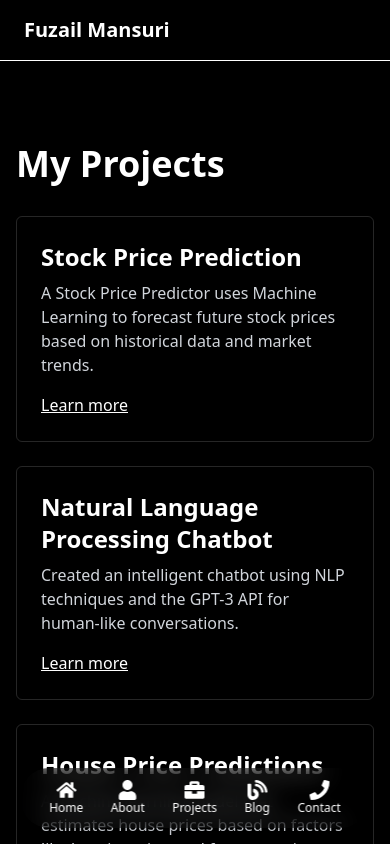
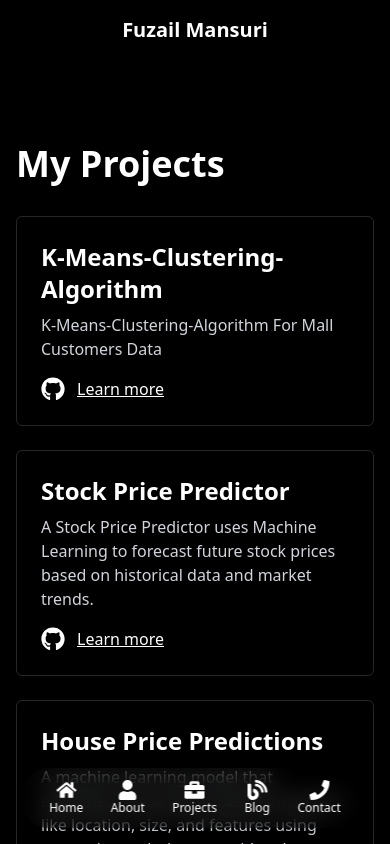
Before and after one commit to fuz3l/portfolio-website01, a Next.js app: page /projects in a window 390 px wide. Shown: the top 844 px of the page. Built offline with nearby package versions, Linux system fonts and the light colour scheme.

Commit message:
Updated Header, added links to project section

```diff
--- a/src/app/about/page.jsx
+++ b/src/app/about/page.jsx
@@ -1,17 +1,12 @@
 import Image from "next/image"
+import { FaLinkedin, FaGithub } from "react-icons/fa";
 
 export default function About() {
   return (
     <div className="max-w-4xl mt-28 mx-auto">
       <h1 className="text-4xl font-bold mb-8 animate-fadeIn">About Me</h1>
       <div className="flex flex-col md:flex-row items-center md:items-start gap-8">
-        {/* <Image
-          src="/placeholder.svg?height=300&width=300"
-          alt="Profile picture"
-          width={300}
-          height={300}
-          className="grayscale"
-        /> */}
+
         <div className="space-y-4 stagger-animate">
           <p>
             Hello! I'm Fuzail, deeply passionate about Artificial Intelligence and Machine Learning, exploring how data-driven models can solve real-world problems. Currently, I’m diving into machine learning algorithms, data preprocessing, and model optimization to build intelligent and efficient solutions.
@@ -23,6 +18,19 @@ export default function About() {
           When I'm not coding or training models, I spend my time reading articles about AI/ML and technology, exploring biographies of successful business leaders, learning about history and historical figures, and sharing my thoughts on Twitter. I believe in the power of AI to transform industries and shape the future, and I'm always eager to learn and engage with new ideas in this ever-evolving field.
           </p>
         </div>
+        <div className="flex md:flex-col md:space-x-0 space-x-2 flex-row">
+       <a href="https://linkedin.com/in/fuzailmansuri"><FaLinkedin className="text-4xl hover:text-gray-400" /></a>
+<a href="https://github.com/fuz3l"><FaGithub  className="text-4xl md:mt-3 hover:text-gray-400"/></a>
+        </div>
+        <div className="md:hidden">
+           <Image
+          src="/Fuzail Mansuri.png"
+          alt="Profile picture"
+          width={200}
+          height={200}
+          className=""
+        />
+        </div>
       </div>
     </div>
   )
--- a/src/app/blog/[slug]/page.js
+++ b/src/app/blog/[slug]/page.js
@@ -1,6 +1,13 @@
 import { notFound } from "next/navigation"
 
 const blogPosts = {
+
+  "Gen AI in 2025": {
+    title: "Gen AI in 2025",
+    content:
+      "Artificial Intelligence is poised to revolutionize the healthcare industry in numerous ways. From improving diagnostic accuracy to personalizing treatment plans, AI has the potential to enhance patient care significantly. Machine learning algorithms can analyze vast amounts of medical data, including patient records, research papers, and clinical trials, to identify patterns and insights that might escape human observation. This can lead to earlier disease detection, more accurate prognoses, and more effective treatments. Additionally, AI-powered robots and virtual assistants can help streamline administrative tasks, allowing healthcare professionals to focus more on patient care. As we move forward, the integration of AI in healthcare will likely lead to more efficient, accessible, and personalized medical services, ultimately improving health outcomes for patients worldwide.",
+    date: "2025-02-24",
+  },
   "future-of-ai-in-healthcare": {
     title: "The Future of AI in Healthcare",
     content:
--- a/src/app/blog/page.js
+++ b/src/app/blog/page.js
@@ -86,6 +86,7 @@ export default function Blog() {
 
   if (!hydrated) return null; // Avoids hydration mismatch
 
+
   return (
     <div className="px-4 md:px-8 lg:px-16">
       <h1 className="text-4xl font-bold mt-28 mb-8 animate-fadeIn">Blog</h1>
--- a/src/app/components/Header.jsx
+++ b/src/app/components/Header.jsx
@@ -4,10 +4,10 @@ import { FaHome, FaUser, FaBriefcase, FaBlog, FaPhone } from "react-icons/fa";
 
 export default function Header() {
   return (
-    <header className="bg-black text-white border-b-[1px] border-white fixed md:top-0   left-0 w-full shadow-md z-50">
-      <div className="container mx-auto px-6 py-4 flex justify-between items-center">
+    <header className="ctm-bg text-white   fixed md:top-0   left-0 w-full  z-50">
+      <div className="container mx-auto px-6 py-4 flex justify-center md:justify-between items-center">
         {/* Logo */}
-        <h1 className="text-xl  font-bold">Fuzail Mansuri</h1>
+        <h1 className="text-xl text-center md:text-left font-bold">Fuzail Mansuri</h1>
 
         {/* Desktop Navigation */}
         <nav className="hidden  md:flex space-x-6">
--- a/src/app/globals.css
+++ b/src/app/globals.css
@@ -100,7 +100,10 @@
     border-color: rgba(255, 255, 255, 0.5);
   }
 }
-
+.ctm-bg{
+  background: rgb(0,0,0);
+  background: linear-gradient(180deg, rgba(0,0,0,1) 0%, rgba(0,0,0,0) 100%);
+}
 .animate-fadeIn {
   animation: fadeIn 0.5s ease-out;
 }
--- a/src/app/projects/page.jsx
+++ b/src/app/projects/page.jsx
@@ -1,24 +1,27 @@
 "use client"
-
+import {  FaGithub } from "react-icons/fa";
 import Link from "next/link"
 import { useRef } from "react"
 import Idea from "../components/Idea"
 
 const projects = [
   {
-    title: "Stock Price Prediction",
+    title: "K-Means-Clustering-Algorithm",
+    description: "K-Means-Clustering-Algorithm For Mall Customers Data",
+    link: "https://github.com/fuz3l/K-Means-Clustering-Algorithm",
+    github:"https://github.com/fuz3l/K-Means-Clustering-Algorithm"
+  },
+  {
+    title: "Stock Price Predictor",
     description: "A Stock Price Predictor uses Machine Learning to forecast future stock prices based on historical data and market trends.",
     link: "#",
-  },
-  {
-    title: "Natural Language Processing Chatbot",
-    description: "Created an intelligent chatbot using NLP techniques and the GPT-3 API for human-like conversations.",
-    link: "#",
+    github:"#"
   },
   {
     title: "House Price Predictions",
     description: "A machine learning model that estimates house prices based on factors like location, size, and features using regression techniques to aid real estate decisions.",
-    link: "#",
+    link: "https://github.com/fuz3l/House-Price-Prediction",
+    github:"https://github.com/fuz3l/House-Price-Prediction"
   },
 ]
 
@@ -33,9 +36,15 @@ export default function Projects() {
           <div key={index} className="border rounded-md  border-white/10 p-6 animate-border-pulse">
             <h2 className="text-2xl font-bold mb-2">{project.title}</h2>
             <p className="text-gray-300 mb-4">{project.description}</p>
-            <Link href={project.link} className="text-white underline elegant-hover">
+            <div className=" flex space-x-3">
+
+<Link href={project.github}><FaGithub className="text-2xl hover:text-gray-400"/></Link>
+
+
+            <Link href={project.github} className="text-white underline elegant-hover">
               Learn more
             </Link>
+            </div>
           </div>
 
         ))}
```
Also changed, not shown: src/app/contact/page.jsx (+0 -64 lines), public/Fuzail Mansuri.png (added).
